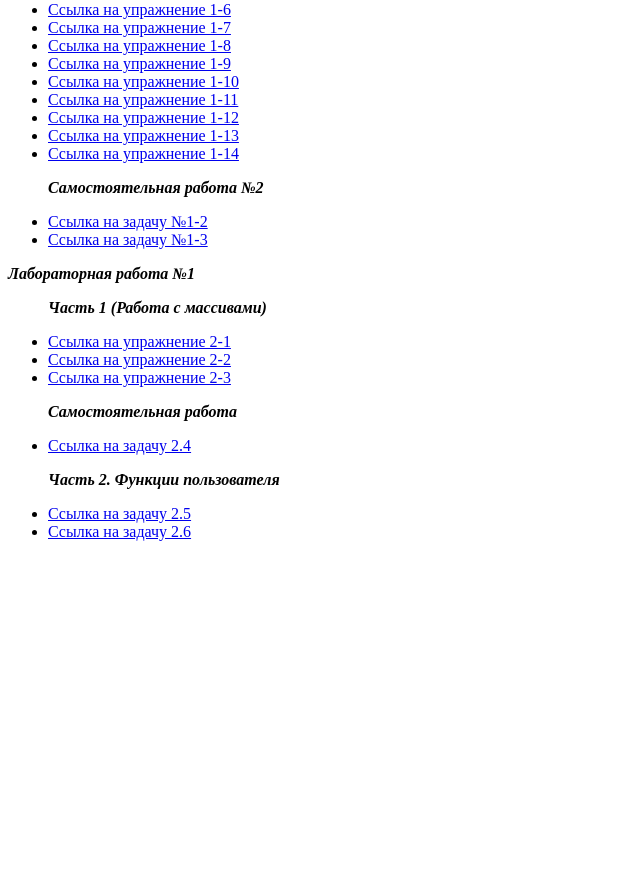
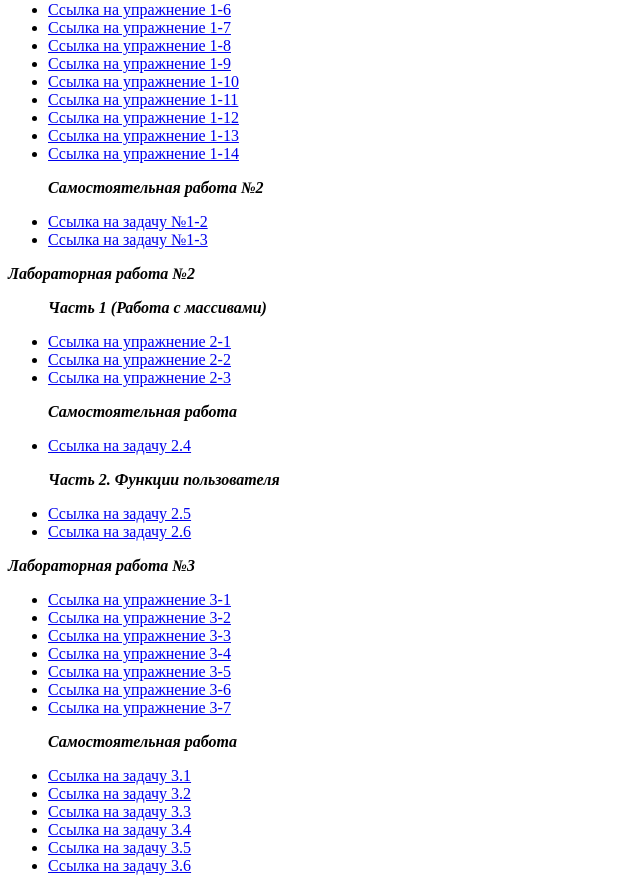
Before and after one commit to Quja11/PHP-Takhaev, a PHP site: page / in a window 1280 px wide. Shown: the part 367-1258 px from the top of the page, without its empty margins (0-640 px from the left). Before the commit the page ends 908 px from the top, so only its background shows below. Run offline with PHP 8.4, Linux system fonts and the light colour scheme.

Commit message:
Change file index.php

```diff
--- a/www/index.php
+++ b/www/index.php
@@ -60,7 +60,7 @@ echo($d);
 
 
 <!--Laboratory work 2-->
-<p><b><i>Лабораторная работа №1</i></b></p>
+<p><b><i>Лабораторная работа №2</i></b></p>
 <ul>
 	<p><i><b>Часть 1 (Работа с массивами)</b></i></p>
 
@@ -82,3 +82,29 @@ echo($d);
 	<li><a href="lab-2-6.php">Ссылка на задачу 2.6</a>
 
 </ul>
+
+
+
+
+<!--Laboratory work 3-->
+<p><b><i>Лабораторная работа №3</i></b></p>
+<ul>
+	<li><a href="f1.html">Ссылка на упражнение 3-1</a>
+	<li><a href="f2.html">Ссылка на упражнение 3-2</a>
+	<li><a href="f3.html">Ссылка на упражнение 3-3</a>
+	<li><a href="f4.html">Ссылка на упражнение 3-4</a>
+	<li><a href="f5.html">Ссылка на упражнение 3-5</a>
+	<li><a href="f6.html">Ссылка на упражнение 3-6</a>
+	<li><a href="f7.html">Ссылка на упражнение 3-7</a>
+</ul>
+
+<ul>
+	<p><i><b>Самостоятельная работа</b></i></p>
+
+	<li><a href="s3-1.html">Ссылка на задачу 3.1</a>
+	<li><a href="s3-2.php">Ссылка на задачу 3.2</a>
+	<li><a href="s3-3.php">Ссылка на задачу 3.3</a>
+	<li><a href="s3-4.php">Ссылка на задачу 3.4</a>
+	<li><a href="s3-5.php">Ссылка на задачу 3.5</a>
+	<li><a href="s3-6.html">Ссылка на задачу 3.6</a>
+</ul>
```
